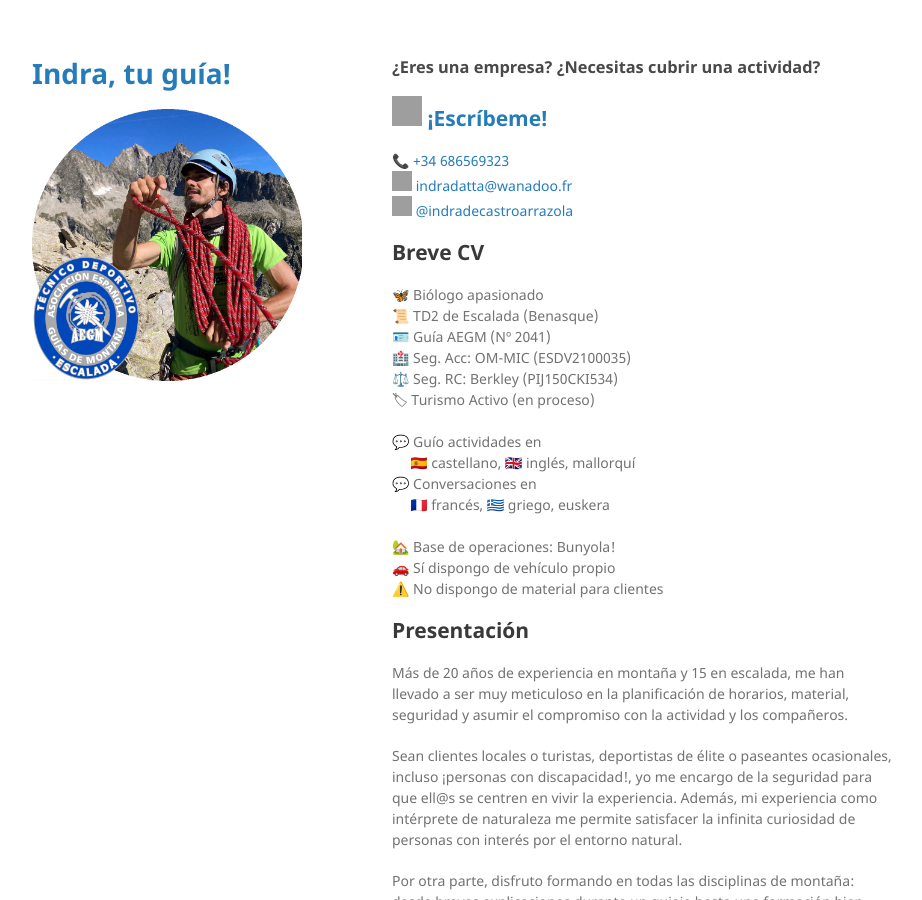
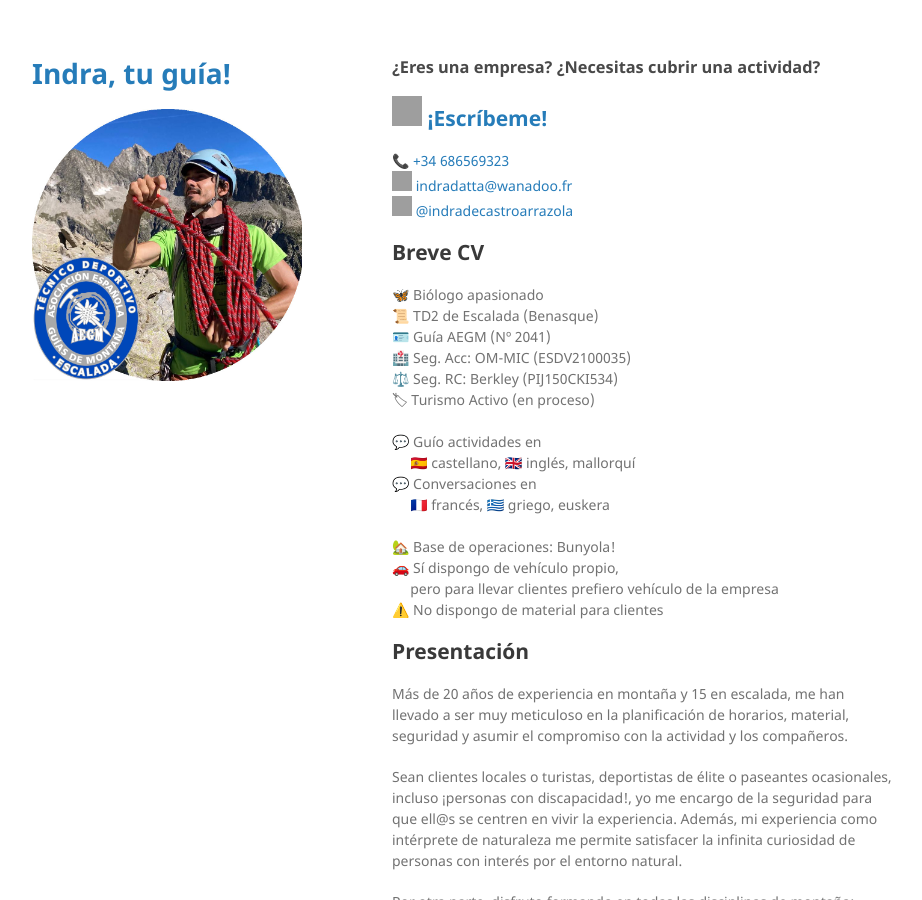
Before and after one commit to indradecastro/freelance, a Jekyll site: the page built from index.md, in a window 1280 px wide and 900 px high. Shown: the whole window, without its empty margins (178-1100 px from the left). Built offline with Jekyll 4.4.1, drawn with Linux system fonts in a browser that asks for light colours; the repository's description, which GitHub fills in, is left out; our own code applies the rules of GitHub Pages for plain Markdown files; grey boxes are pictures that could not be loaded.

Commit message:
no llevo clientes

```diff
--- a/index.md
+++ b/index.md
@@ -23,7 +23,8 @@ layout: default
 &nbsp;&nbsp;&nbsp;&nbsp;&nbsp;🇫🇷 francés, 🇬🇷 griego, euskera<br>
 <br>
 🏡 Base de operaciones: Bunyola!<br>
-🚗 Sí dispongo de vehículo propio<br>
+🚗 Sí dispongo de vehículo propio,<br>
+&nbsp;&nbsp;&nbsp;&nbsp;&nbsp;pero para llevar clientes prefiero vehículo de la empresa<br>
 ⚠️ No dispongo de material para clientes
 
 ## Presentación
```
